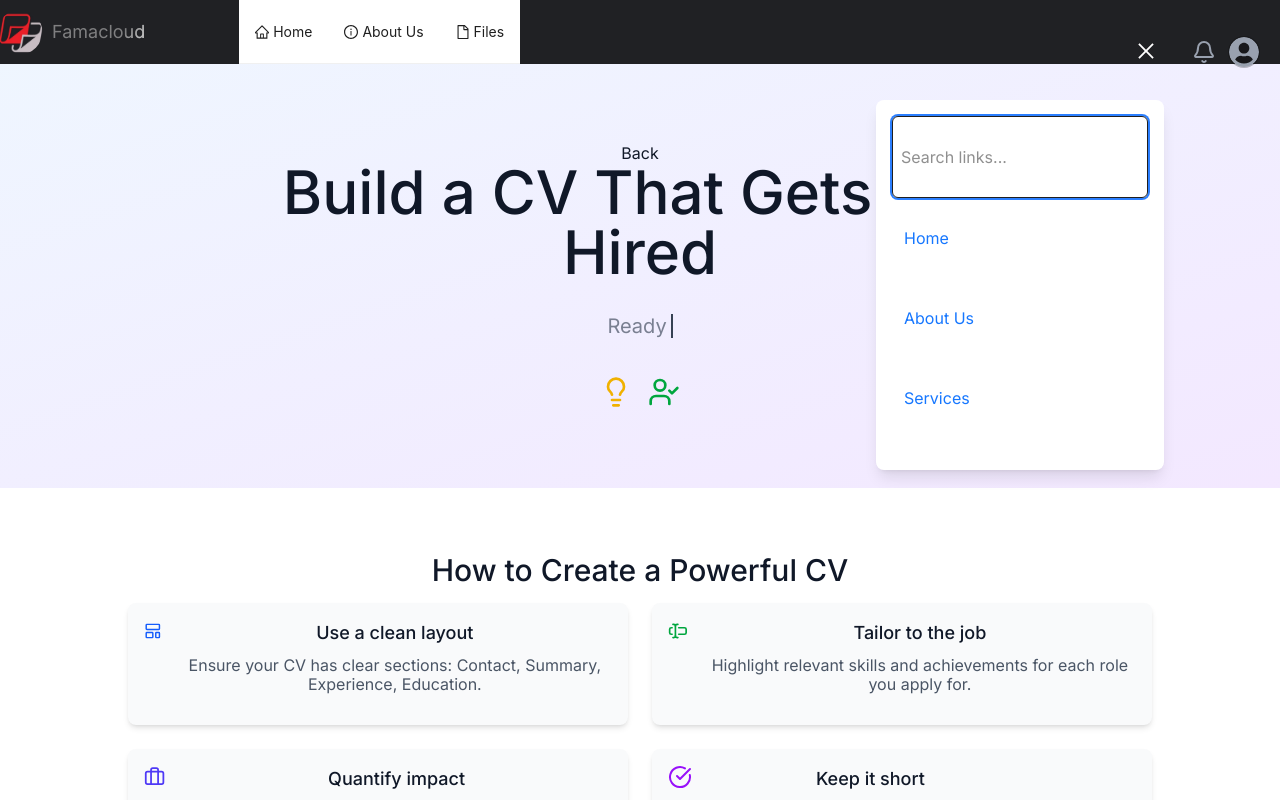
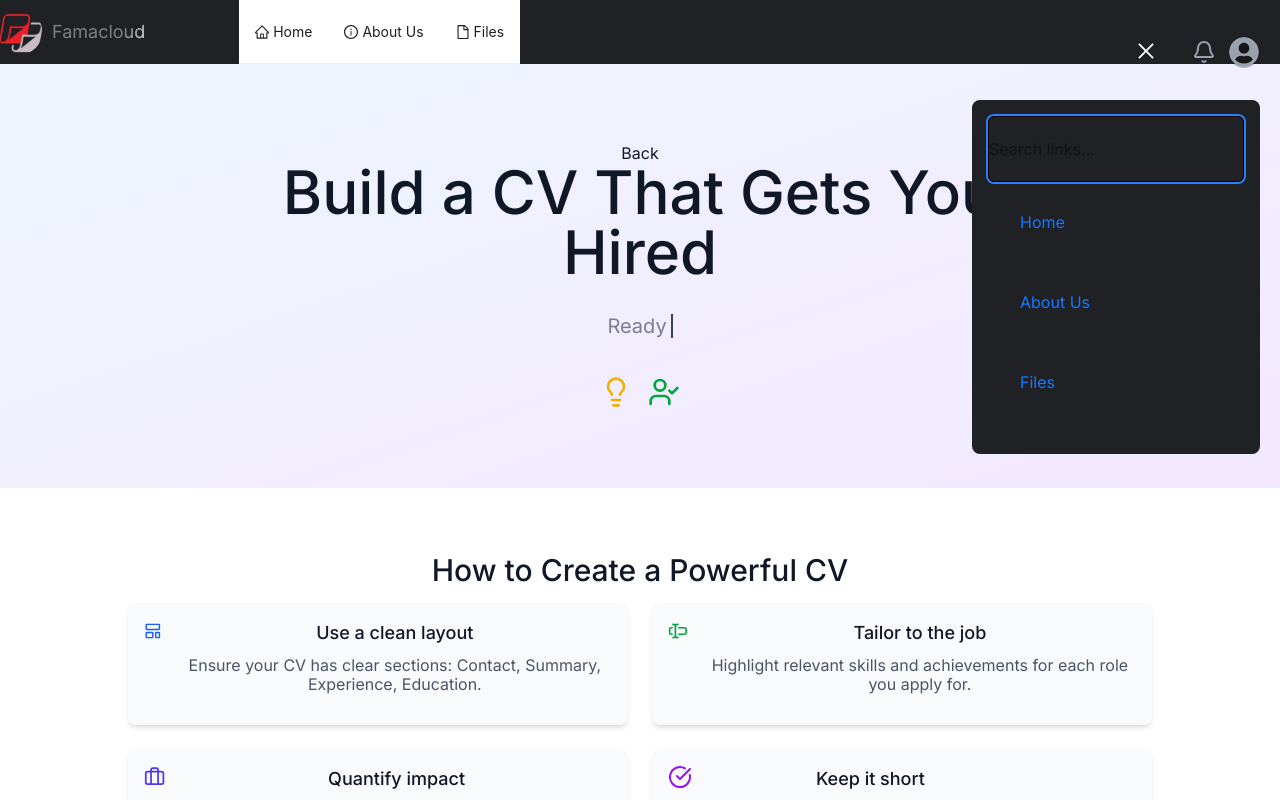
Before and after one commit to Ymffuture/Filebank, a React (Vite) app in the folder filebank-frontend/: page /cv in a window 1280 px wide. Both pictures are taken after a click on the button "Toggle search". Shown: the top 800 px of the page. Built offline with nearby package versions, Linux system fonts and the light colour scheme.

Commit message:
Update SearchBar.jsx

```diff
--- a/filebank-frontend/src/components/SearchBar.jsx
+++ b/filebank-frontend/src/components/SearchBar.jsx
@@ -6,9 +6,9 @@ import { SearchOutlined, CloseOutlined } from "@ant-design/icons"; // ✅ Ant De
 const links = [
   { name: "Home", url: "/" },
   { name: "About Us", url: "/about" },
-  { name: "Services", url: "/services" },
-  { name: "Pricing", url: "/pricing" },
-  { name: "Contact", url: "/contact" },
+  { name: "Files", url: "/services" },
+  { name: "AI assistant", url: "/full-screen-ai" },
+  { name: "Contact", url: "/change-plan" },
   { name: "Blog", url: "/blog" },
   { name: "Dashboard", url: "/dashboard" },
 ];
@@ -26,7 +26,7 @@ const SearchBar = () => {
   );
 
   return (
-    <div className="relative inline-block">
+    <div className="search">
       {/* Toggle icon */}
       <button
         onClick={() => setOpen((prev) => !prev)}
@@ -48,7 +48,7 @@ const SearchBar = () => {
             animate={{ opacity: 1, y: 0 }}
             exit={{ opacity: 0, y: -10 }}
             transition={{ duration: 0.2 }}
-            className="absolute right-0 mt-2 w-72 bg-white shadow-lg rounded-lg p-4 z-50"
+            className="absolute right-0 mt-2 w-72 bg-[#202124] rounded-lg p-4 z-50"
           >
             {/* Input */}
             <input
@@ -56,7 +56,7 @@ const SearchBar = () => {
               value={query}
               onChange={(e) => setQuery(e.target.value)}
               placeholder="Search links..."
-              className="w-full p-2 border rounded-md focus:outline-none focus:ring-2 focus:ring-blue-500"
+              className="w-full border rounded-md focus:outline-none focus:ring-2 focus:ring-blue-500"
               autoFocus
             />
 
@@ -67,7 +67,7 @@ const SearchBar = () => {
                   <li key={link.url}>
                     <a
                       href={link.url}
-                      className="block px-3 py-2 rounded-md hover:bg-blue-50 transition"
+                      className="block px-8 py-2 rounded-md hover:bg-blue-50 transition"
                     >
                       {link.name}
                     </a>
```
